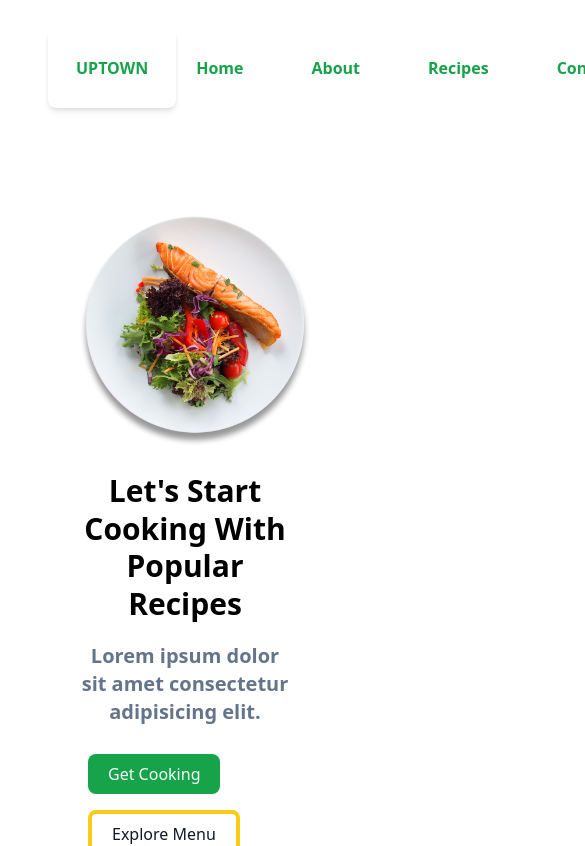
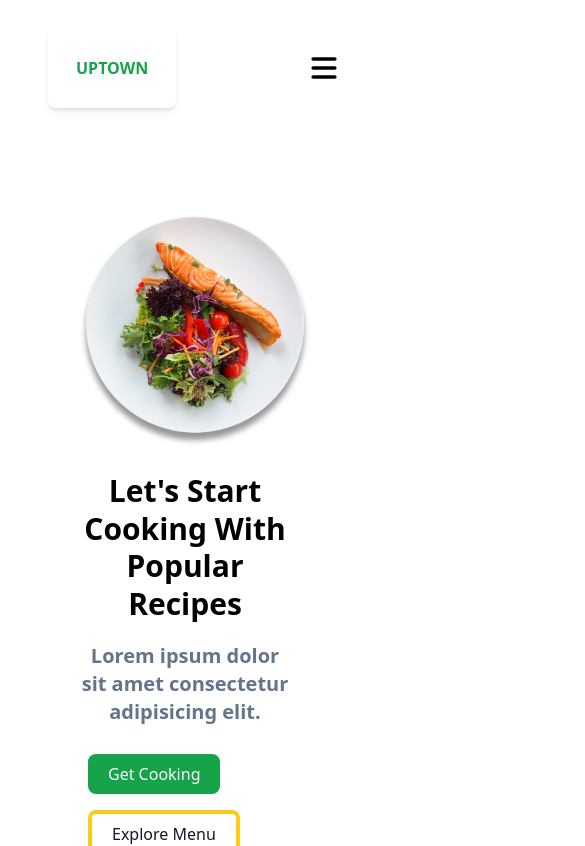
Before and after one commit to romaine877/recipe_app, a Next.js app: page / in a window 390 px wide. Shown: the top 846 px of the page, 585 px wide, since content can reach past the window. Built offline with nearby package versions, Linux system fonts and the light colour scheme.

Commit message:
mobile nave formatted correctly

```diff
--- /dev/null
+++ b/Components/Footer.js
@@ -0,0 +1,18 @@
+export default function Footer() {
+    return (
+      <footer className="bg-gray-200 flex justify-center items-center h-24 p-10 ">
+          <p className='text-center'>
+          © {new Date().getFullYear()}, Built by Romaine Halstead with
+          {` `}
+          <a href="https://nextjs.org/">Next.js</a>
+          {`, `}
+          <a href="https://www.markdownguide.org/">Markdown</a>
+          {` `}and
+          <a href='https://tailwindcss.com/' className="ml-2">
+            Tailwind CSS
+          </a>
+
+          </p>
+          </footer>
+    )
+  }
--- /dev/null
+++ b/Components/MobileNav.js
@@ -0,0 +1,36 @@
+import Link from "next/link";
+import { useState } from "react";
+import { HiMenu } from "react-icons/hi";
+
+export default function MobileNav() {
+    const [mobilNavOpen, setMobilNavOpen] = useState(false);
+
+    const toggleMobilNav = () => {
+        setMobilNavOpen(!mobilNavOpen);
+    }
+  return (
+      <div className="flex md:hidden">
+
+          { mobilNavOpen ?
+        (<div className='h-screen w-screen fixed backdrop-blur-md inset-0 z-10' onClick={toggleMobilNav}>
+            <div className='top-5 right-5 rounded-xl bg-gray-200 fixed flex flex-col p-5 m-5 text-center shadow-2xl' onClick={(e)=> e.stopPropagation()}>
+            <Link href="/">
+                      <a className="mx-2 p-5 hover:text-yellow-300 uppercase font-semibold antialiased transition ease-in-out duration-400">Home</a>
+                  </Link>
+                  <Link href="/about">
+                      <a className="mx-2 p-5 hover:text-yellow-300 uppercase font-semibold antialiased transition ease-in-out duration-400">About</a>
+                  </Link>
+                  <Link href="/recipes">
+                      <a className="mx-2 p-5 hover:text-yellow-300 uppercase font-semibold antialiased transition ease-in-out duration-400">Recipes</a>
+                  </Link>
+                  <Link href="/contact">
+                      <a className="mx-2 p-5 hover:text-yellow-300 uppercase font-semibold antialiased transition ease-in-out duration-400">Contact</a>
+                  </Link>
+            </div>
+        </div>)
+        :
+        <HiMenu onClick={toggleMobilNav} className="text-4xl"/>
+          }
+      </div>
+  );
+}
--- a/Components/Navbar.js
+++ b/Components/Navbar.js
@@ -1,5 +1,6 @@
 import Link from "next/link";
 import React from "react";
+import MobileNav from "./MobileNav";
 
 export default function Navbar() {
   return (
@@ -8,7 +9,7 @@ export default function Navbar() {
       <Link href="/">
       <p className="rounded-lg shadow-md p-7 font-bold text-green-600 hover:shadow-lg hover:bg-green-600 hover:text-yellow-300 transition ease-in">UPTOWN</p>
       </Link>
-      <nav className="space-x-7">
+      <nav className="space-x-7 hidden md:flex">
         <Link href="/">
           <a className="p-5 rounded-lg font-bold text-green-600  hover:bg-green-600 hover:text-yellow-300 transition ease-in">Home</a>
         </Link>
@@ -22,6 +23,7 @@ export default function Navbar() {
           <a className="p-5 rounded-lg font-bold text-green-600  hover:bg-green-600 hover:text-yellow-300 transition ease-in">Contact</a>
         </Link>
       </nav>
+        <MobileNav/>
     </header>
   );
 }
--- /dev/null
+++ b/pages/about.js
@@ -0,0 +1,8 @@
+import React from 'react';
+import Layout from '../Components/Layout';
+
+export default function AboutPage() {
+  return (<Layout>
+
+  </Layout>);
+}
--- /dev/null
+++ b/pages/contact.js
@@ -0,0 +1,8 @@
+import React from 'react';
+import Layout from '../Components/Layout';
+
+export default function ContactPage() {
+  return (<Layout>
+
+  </Layout>);
+}
--- /dev/null
+++ b/pages/recipes.js
@@ -0,0 +1,8 @@
+import React from 'react';
+import Layout from '../Components/Layout';
+
+export default function RecipesPage() {
+  return (<Layout>
+
+  </Layout>);
+}
```
